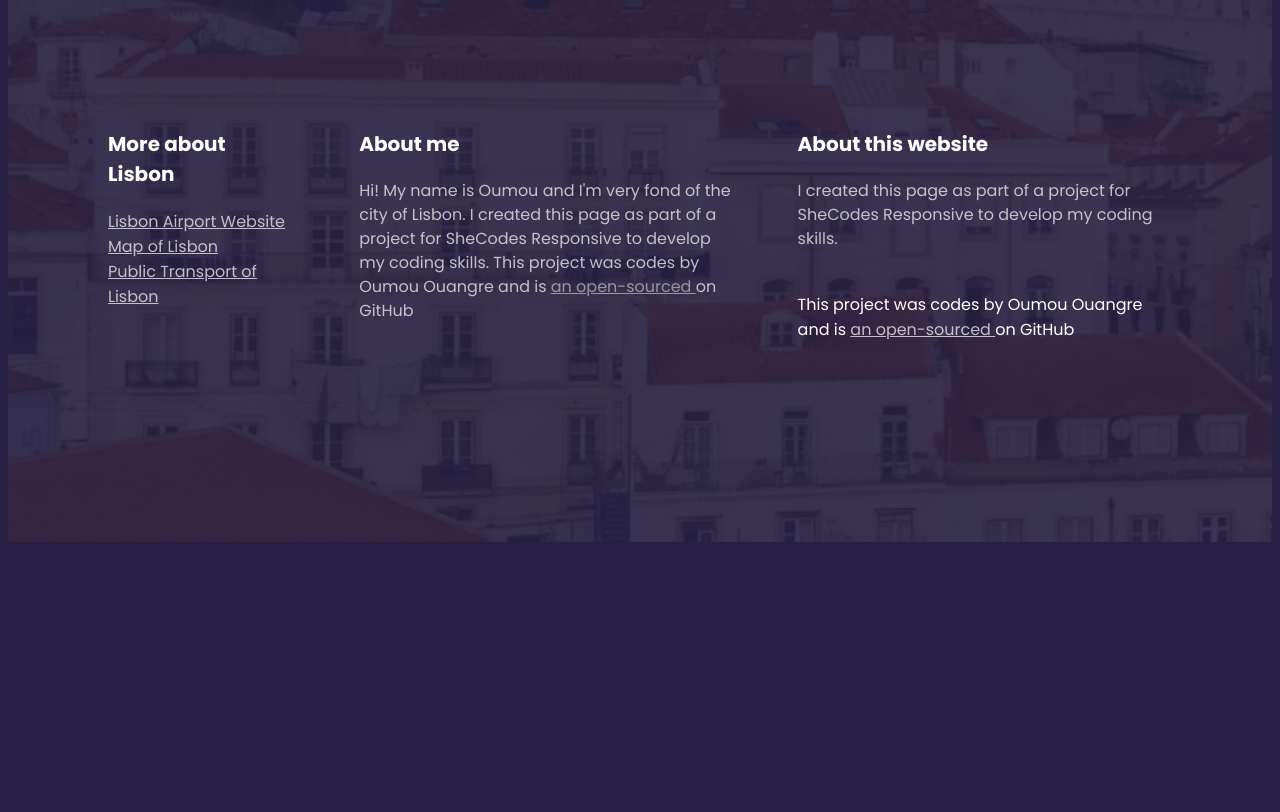
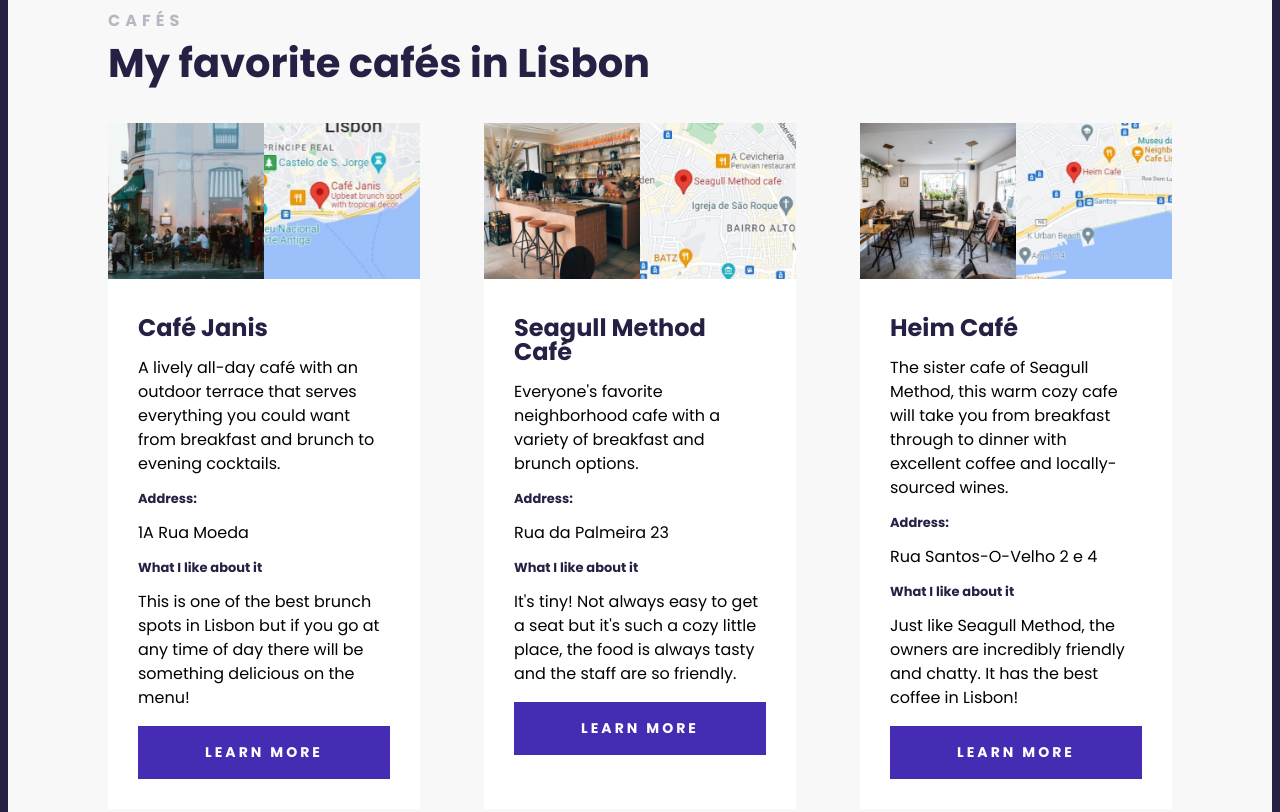
Before and after one commit to Winterfrey13/Lisbon-project, a plain HTML site: page index.html in a window 1280 px wide. Shown: the part 1540-2352 px from the top of the page. Before the commit the page ends 2090 px from the top, so only its background shows below. Drawn offline with Linux system fonts and the light colour scheme.

Commit message:
added card to the project

```diff
--- a/index.html
+++ b/index.html
@@ -49,6 +49,91 @@
               rooftops, the whitewashed walls and on the horizon, the soft blue
               sea.
             </p>
+          </div>
+        </section>
+        <section class="secondary">
+          <h2 class="text-center">cafés</h2>
+          <h3 class="text-center">My favorite cafés in Lisbon</h3>
+          <div class="grid grid-3-colums">
+            <div class="card">
+              <div class="card-header">
+                <img src="images/janis.png" alt="" class="img-responsive" />
+              </div>
+              <div class="card-body">
+                <h4>Café Janis</h4>
+                <p>
+                  A lively all-day café with an outdoor terrace that serves
+                  everything you could want from breakfast and brunch to evening
+                  cocktails.
+                </p>
+                <h5>Address:</h5>
+                <p>1A Rua Moeda</p>
+                <h5>What I like about it</h5>
+                <p>
+                  This is one of the best brunch spots in Lisbon but if you go
+                  at any time of day there will be something delicious on the
+                  menu!
+                </p>
+                <a
+                  href="https://maps.app.goo.gl/zYBJTGpiwMuWk4hG8"
+                  target="_blank"
+                  class="btn"
+                  >Learn More</a
+                >
+              </div>
+            </div>
+            <div class="card">
+              <div class="card-header">
+                <img src="images/seagull.png" alt="" class="img-responsive" />
+              </div>
+              <div class="card-body">
+                <h4>Seagull Method Café</h4>
+                <p>
+                  Everyone's favorite neighborhood cafe with a variety of
+                  breakfast and brunch options.
+                </p>
+                <h5>Address:</h5>
+                <p>Rua da Palmeira 23</p>
+                <h5>What I like about it</h5>
+                <p>
+                  It's tiny! Not always easy to get a seat but it's such a cozy
+                  little place, the food is always tasty and the staff are so
+                  friendly.
+                </p>
+                <a
+                  href="https://www.facebook.com/SeagullCafeHouse"
+                  target="_blank"
+                  class="btn"
+                  >Learn More</a
+                >
+              </div>
+            </div>
+            <div class="card">
+              <div class="card-header">
+                <img src="images/heim.png" alt="" class="img-responsive" />
+              </div>
+              <div class="card-body">
+                <h4>Heim Café</h4>
+                <p>
+                  The sister cafe of Seagull Method, this warm cozy cafe will
+                  take you from breakfast through to dinner with excellent
+                  coffee and locally-sourced wines.
+                </p>
+                <h5>Address:</h5>
+                <p>Rua Santos-O-Velho 2 e 4</p>
+                <h5>What I like about it</h5>
+                <p>
+                  Just like Seagull Method, the owners are incredibly friendly
+                  and chatty. It has the best coffee in Lisbon!
+                </p>
+                <a
+                  href="https://www.instagram.com/heimcafe.lisbon/"
+                  target="_blank"
+                  class="btn"
+                  >Learn More</a
+                >
+              </div>
+            </div>
           </div>
         </section>
       </main>
--- a/src/styles.css
+++ b/src/styles.css
@@ -23,10 +23,41 @@ body {
   grid-template-columns: 1fr 2fr 2fr;
 }
 
+.grid-3-colums {
+  grid-template-columns: 1fr 1fr 1fr;
+}
+
+.card {
+  background-color: white;
+  margin: 30px 0;
+}
+
+.card-body {
+  padding: 30px;
+}
+
+.btn {
+  display: block;
+  color: white;
+  font-weight: 700;
+  font-size: 14px;
+  line-height: 1.5;
+  text-align: center;
+  letter-spacing: 3px;
+  text-transform: uppercase;
+  padding: 16px;
+  text-decoration: none;
+  background-color: #462cb3;
+}
+
 section {
-  max-width: 1200px;
+  max-width: 100%;
   margin: 0 auto;
   padding: 100px;
+}
+
+section.secondary {
+  background-color: #f8f8f8;
 }
 
 header {
@@ -79,6 +110,7 @@ header a {
 main {
   background-color: white;
 }
+
 main h2 {
   font-size: 16px;
   font-weight: 700;
@@ -95,6 +127,22 @@ main h3 {
   font-size: 40px;
   font-weight: 700;
   line-height: 1.5;
+  color: #272044;
+  margin: 0;
+}
+
+main h4 {
+  font-size: 24px;
+  font-weight: 700;
+  line-height: 1;
+  color: #272044;
+  margin: 0;
+}
+
+main h5 {
+  font-size: 13px;
+  font-weight: 700;
+  line-height: 1;
   color: #272044;
   margin: 0;
 }
```
Also changed, not shown: images/heim.png (added), images/janis.png (added), images/seagull.png (added).
